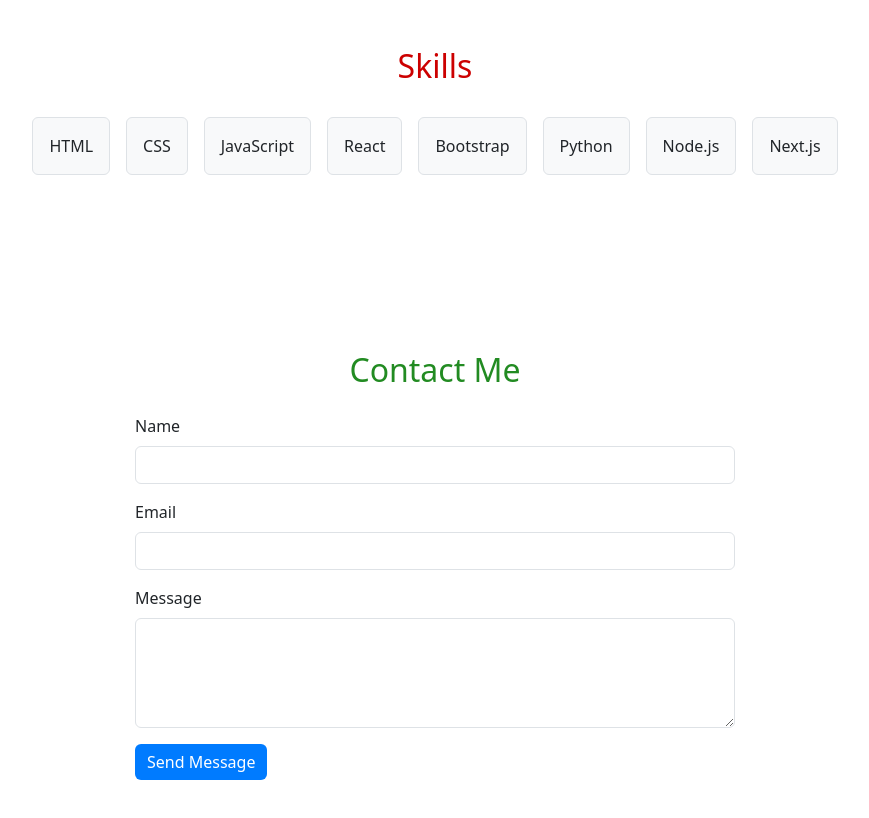
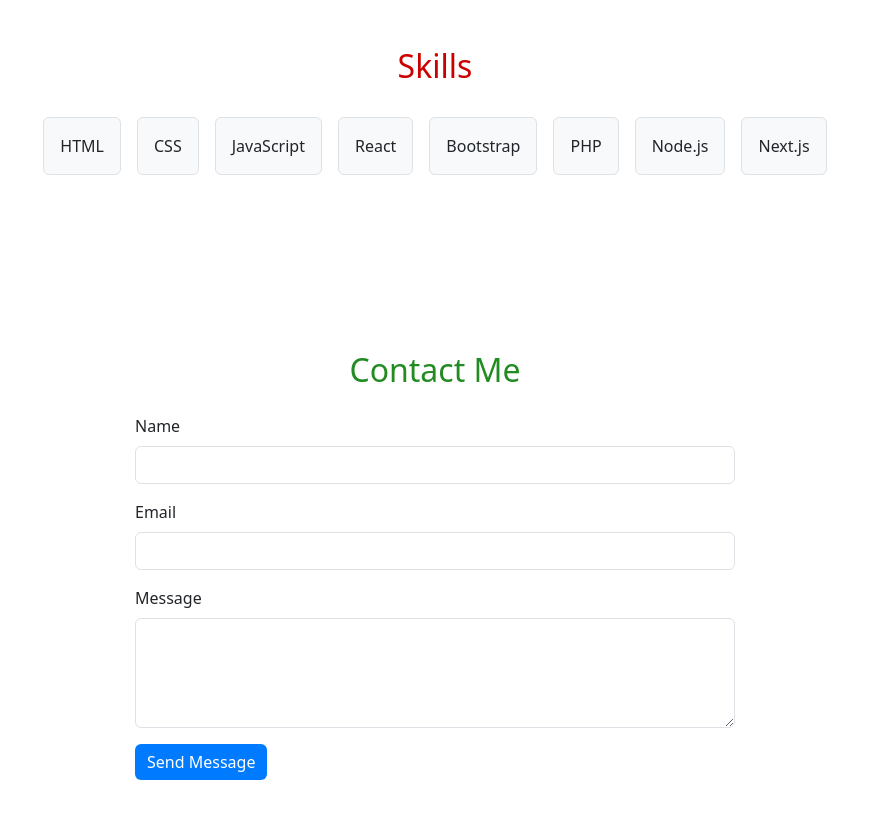
Before and after one commit to Rexmuler/MyPortfilo, a React (Vite) app: page / in a window 1280 px wide. Shown: the part 1800-2618 px from the top of the page, without its empty margins (205-1074 px from the left). Built offline with nearby package versions, Linux system fonts and the light colour scheme.

Commit message:
Update Home.jsx

```diff
--- a/src/components/Home.jsx
+++ b/src/components/Home.jsx
@@ -260,7 +260,7 @@ const Home = () => {
                   "JavaScript",
                   "React",
                   "Bootstrap",
-                  "Python",
+                  "PHP",
                   "Node.js",
                   "Next.js",
                 ].map((skill, index) => (
```
